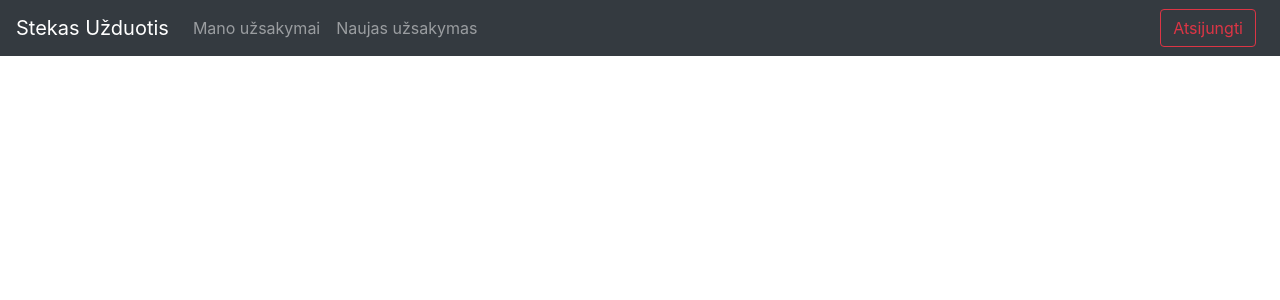
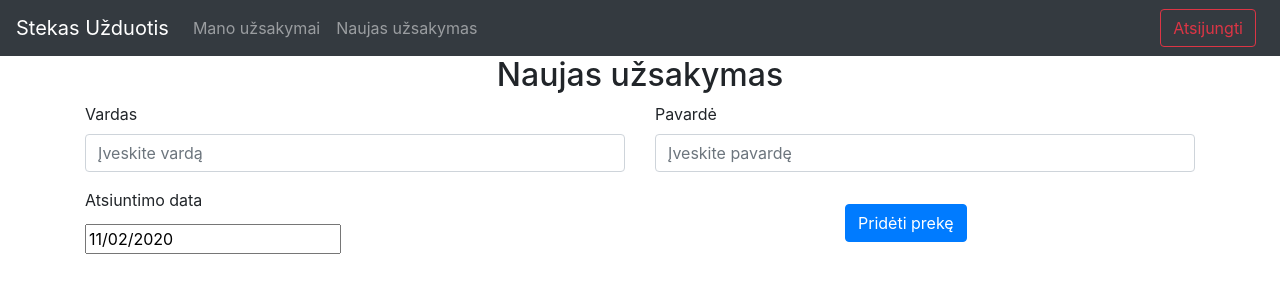
Before and after one commit to AugaMas/stekas_task, a React (Create React App) app in the folder client/: page /order/new in a window 1280 px wide. Shown: the top 300 px of the page. Built offline with nearby package versions, Linux system fonts and the light colour scheme; sample sign-in values are in the browser's storage.

Commit message:
added order table, order form, refactored reducer anonymous functions

```diff
--- a/client/package.json
+++ b/client/package.json
@@ -9,9 +9,11 @@
     "@testing-library/user-event": "^12.1.10",
     "axios": "^0.21.0",
     "bootstrap": "^4.5.3",
+    "date-fns": "^2.16.1",
     "prop-types": "^15.7.2",
     "react": "^17.0.1",
     "react-bootstrap": "^1.4.0",
+    "react-datepicker": "^3.3.0",
     "react-dom": "^17.0.1",
     "react-redux": "^7.2.2",
     "react-router-dom": "^5.2.0",
--- a/client/src/components/Modal.js
+++ b/client/src/components/Modal.js
@@ -1,5 +1,5 @@
 import React from 'react';
-import { Modal as M, Button } from 'react-bootstrap';
+import { Modal as M } from 'react-bootstrap';
 
 function Modal(props) {
   return (
--- a/client/src/components/NavBar.js
+++ b/client/src/components/NavBar.js
@@ -1,15 +1,9 @@
 import React, { useState } from 'react';
-import {
-  Navbar,
-  NavDropdown,
-  Nav,
-  Form,
-  FormControl,
-  Button,
-} from 'react-bootstrap';
+import { Navbar, Nav, Form, Button } from 'react-bootstrap';
 import { useSelector, useDispatch } from 'react-redux';
 import Modal from './Modal';
 import Login from './authentication/Login';
+import { Link } from 'react-router-dom';
 import { logout } from '../actions/authentication/action';
 import Register from './authentication/Register';
 
@@ -25,13 +19,17 @@ function NavigationBar() {
   return (
     <>
       <Navbar collapseOnSelect expand="lg" bg="dark" variant="dark">
-        <Navbar.Brand href="/">Stekas Užduotis</Navbar.Brand>
+        <Navbar.Brand as={Link} to="/">
+          Stekas Užduotis
+        </Navbar.Brand>
         <Navbar.Toggle aria-controls="responsive-navbar-nav" />
         <Navbar.Collapse id="responsive-navbar-nav">
           {auth.isLoggedIn && (
             <Nav>
-              <Nav.Link href="#deets">Mano užsakymai</Nav.Link>
-              <Nav.Link eventKey={2} href="#memes">
+              <Nav.Link as={Link} to="/orders">
+                Mano užsakymai
+              </Nav.Link>
+              <Nav.Link as={Link} to="/order/new">
                 Naujas užsakymas
               </Nav.Link>
             </Nav>
--- a/client/src/components/Router.js
+++ b/client/src/components/Router.js
@@ -1,18 +1,18 @@
 import React from 'react';
-import { BrowserRouter, Switch, Route } from 'react-router-dom';
+import { Switch, Route } from 'react-router-dom';
 import Landing from './Landing';
 import PrivateRoute from './PrivateRoute';
 import OrderList from './order/OrderList';
+import OrderEdit from './order/OrderEdit';
 
 export default function Router() {
   return (
-    <BrowserRouter>
     <Switch>
       <Route path="/" exact>
         <Landing />
       </Route>
       <PrivateRoute exact path="/orders" component={OrderList} />
+      <PrivateRoute exact path="/order/:id" component={OrderEdit} />
     </Switch>
-    </BrowserRouter>
   );
 }
--- a/client/src/components/authentication/Login.js
+++ b/client/src/components/authentication/Login.js
@@ -1,6 +1,6 @@
 import React, { useState } from 'react';
 import { useDispatch, useSelector } from 'react-redux';
-import { Form, Button, Spinner, Span } from 'react-bootstrap';
+import { Form, Button, Spinner } from 'react-bootstrap';
 import { login } from '../../actions/authentication/action';
 
 function Login(props) {
--- a/client/src/components/authentication/Register.js
+++ b/client/src/components/authentication/Register.js
@@ -1,7 +1,7 @@
 import React, { useState } from 'react';
 import { useDispatch } from 'react-redux';
 import { register } from '../../actions/authentication/action';
-import { Form, Button, Spinner, Span } from 'react-bootstrap';
+import { Form, Button, Spinner } from 'react-bootstrap';
 
 function Register(props) {
   const [user, setUser] = useState({
--- /dev/null
+++ b/client/src/components/order/OrderEdit.js
@@ -0,0 +1,89 @@
+import React, { useEffect, useState } from 'react';
+import { useSelector } from 'react-redux';
+import { useParams } from 'react-router-dom';
+import { Container, Form, Row, Col, Button } from 'react-bootstrap';
+import DatePicker from 'react-datepicker';
+import 'react-datepicker/dist/react-datepicker.css';
+import lt from 'date-fns/locale/lt';
+import axios from 'axios';
+import authService from '../../services/auth.service';
+
+function OrderEdit() {
+  const { id } = useParams();
+  const auth = useSelector((store) => store.auth);
+  const [order, setOrder] = useState({
+    name: '',
+    lastName: '',
+    date: new Date(),
+    products: [],
+  });
+
+  useEffect(() => {
+    if (id !== 'new') {
+      const config = authService.authorization();
+    }
+  }, [id]);
+
+  function handleChange(e) {
+    const { name, value } = e.target;
+    setOrder({ ...order, [name]: value });
+  }
+
+  return (
+    <Container>
+      <h2 style={{ textAlign: 'center' }}>
+        {id === 'new' ? 'Naujas užsakymas' : 'Redaguoti užsakymą'}
+      </h2>
+      <Form>
+        <Row>
+          <Col md={6} sm={12}>
+            <Form.Group controlId="formBasicName">
+              <Form.Label>Vardas</Form.Label>
+              <Form.Control
+                type="text"
+                name="name"
+                value={order.name}
+                onChange={(e) => handleChange(e)}
+                placeholder="Įveskite vardą"
+              />
+            </Form.Group>
+          </Col>
+          <Col md={6} sm={12}>
+            <Form.Group controlId="formBasiclastName">
+              <Form.Label>Pavardė</Form.Label>
+              <Form.Control
+                type="text"
+                name="lastName"
+                value={order.lastName}
+                onChange={(e) => handleChange(e)}
+                placeholder="Įveskite pavardę"
+              />
+            </Form.Group>
+          </Col>
+        </Row>
+        <Row>
+          <Col md={{ span: 6 }} sm={6}>
+            <Form.Group controlId="formBasiclastName">
+              <Form.Label>Atsiuntimo data</Form.Label>
+              <div style={{ marginTop: '0.2em' }}>
+                <DatePicker
+                  selected={order.date}
+                  onChange={(date) => setOrder({ ...order, date })}
+                  locale={lt}
+                  minDate={new Date()}
+                />
+              </div>
+            </Form.Group>
+          </Col>
+          <Col md={{ span: 2, offset: 2 }} sm={6}>
+            <div style={{ marginTop: '1em' }}>
+              <Button>Pridėti prekę</Button>
+            </div>
+          </Col>
+        </Row>
+      </Form>
+    </Container>
+  );
+}
+
+export default OrderEdit;
--- a/client/src/components/order/OrderList.js
+++ b/client/src/components/order/OrderList.js
@@ -1,18 +1,57 @@
 import React, { useState, useEffect } from 'react';
 import axios from 'axios';
 import authService from '../../services/auth.service';
+import { useHistory } from 'react-router-dom';
+import { Table, Container, Button } from 'react-bootstrap';
 
-function Order() {
+function OrderList() {
   const [orders, setOrders] = useState([]);
+  const history = useHistory();
+
+  function redirect(id) {
+    history.push('/');
+  }
 
   useEffect(() => {
     const config = authService.authorization();
-    console.log(config);
     axios.get('/api/order/', config).then((res) => {
-      console.log(res);
+      setOrders(res.data);
     });
   }, []);
-  return <div>Order</div>;
+  return (
+    <Container>
+      <h2 style={{ textAlign: 'center' }}> Mano užsakymai</h2>
+      <Table striped bordered hover responsive>
+        <thead>
+          <tr>
+            <th>Vardas</th>
+            <th>Pavardė</th>
+            <th>Data</th>
+            <th>Veiksmai</th>
+          </tr>
+        </thead>
+        <tbody>
+          {orders.map((order) => (
+            <tr key={order._id}>
+              <td>{order.name}</td>
+              <td>{order.lastName}</td>
+              <td>{order.date}</td>
+              <td style={{ textAlign: 'center' }}>
+                <Button
+                  variant="outline-primary"
+                  onClick={() => {
+                    redirect(order._id);
+                  }}
+                >
+                  Redaguoti
+                </Button>
+              </td>
+            </tr>
+          ))}
+        </tbody>
+      </Table>
+    </Container>
+  );
 }
 
-export default Order;
+export default OrderList;
--- a/client/src/index.js
+++ b/client/src/index.js
@@ -1,15 +1,16 @@
 import React from 'react';
 import ReactDOM from 'react-dom';
 import App from './App';
+import { BrowserRouter } from 'react-router-dom';
 import { Provider } from 'react-redux';
 import 'bootstrap/dist/css/bootstrap.min.css';
 import store from './store';
 
 ReactDOM.render(
   <Provider store={store}>
-    <React.StrictMode>
+    <BrowserRouter>
       <App />
-    </React.StrictMode>
+    </BrowserRouter>
   </Provider>,
   document.getElementById('root')
 );
--- a/client/src/reducers/auth.js
+++ b/client/src/reducers/auth.js
@@ -13,7 +13,7 @@ const initialState = user
   ? { isLoggedIn: true, user, isLoggingIn: false }
   : { isLoggedIn: false, user: null, isLoggingIn: false };
 
-export default function (state = initialState, action) {
+export default function authReducer(state = initialState, action) {
   const { type, payload } = action;
 
   switch (type) {
--- a/client/src/reducers/message.js
+++ b/client/src/reducers/message.js
@@ -2,7 +2,7 @@ import { SET_MESSAGE, CLEAR_MESSAGE } from '../actions/message/types';
 
 const initialState = {};
 
-export default function (state = initialState, action) {
+export default function messageReducer(state = initialState, action) {
   const { type, payload } = action;
 
   switch (type) {
```
Also changed, not shown: 2 other files (tests, documents, lock files or other folders). Lines whose indentation alone changed are shown as unchanged.
